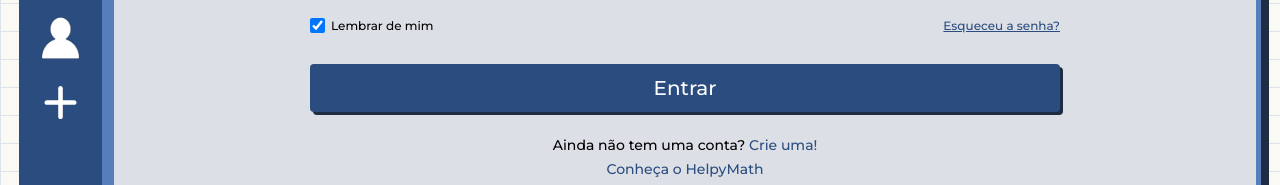
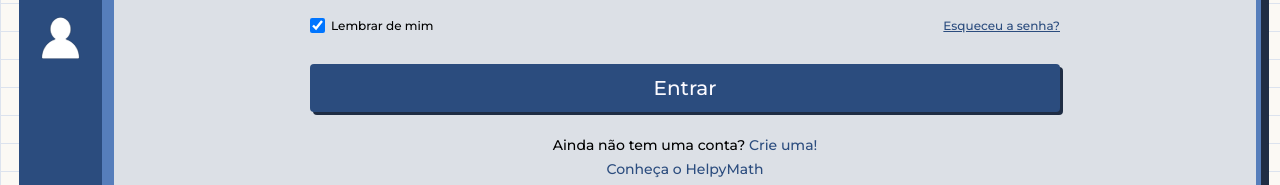
Before and after one commit to DiogoLdS/helpymath, a React (Vite) app in the folder frontend/: page /login in a window 1280 px wide. Shown: the part 445-630 px from the top of the page. Built offline with nearby package versions, Linux system fonts and the light colour scheme; no server answers.

Commit message:
+ da barra lateral leva ao criar mapa (só admin)

```diff
--- a/frontend/src/Components/Sidebar/SidebarChapeu.jsx
+++ b/frontend/src/Components/Sidebar/SidebarChapeu.jsx
@@ -6,6 +6,7 @@ import mensagem from "../../Assets/Images/mensagem.svg";
 import sino from "../../Assets/Images/sino.svg";
 import pessoa from "../../Assets/Images/pessoa.svg";
 import mais from "../../Assets/Images/mais.svg";
+import { usuarioEhAdmin } from "../../utils/auth.js";
 
 const Sidebar = () => {
     return (
@@ -27,9 +28,12 @@ const Sidebar = () => {
             <div className="iconspace" id="iconspace4">
                 <Link to="/perfil" className="btnSB" title="Meu perfil"><img src={pessoa} alt="Meu perfil" id="pess" /></Link>
             </div>
-            <div className="iconspace" id="iconspace5">
-                <img src={mais} alt="Ícone de Mais" id="mais" />
-            </div>
+            {/* "+" = criar mapa: só aparece pra administrador (o backend também só deixa admin criar) */}
+            {usuarioEhAdmin() && (
+                <div className="iconspace" id="iconspace5">
+                    <Link to="/admin/mapas/criar" className="btnSB" title="Criar mapa"><img src={mais} alt="Criar mapa" id="mais" /></Link>
+                </div>
+            )}
         </section>
     );
 };
```
